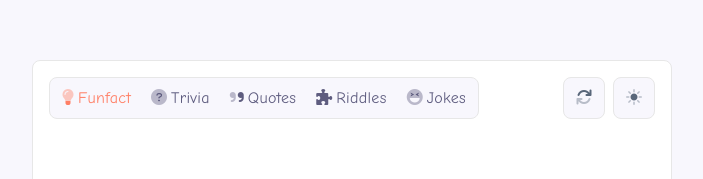
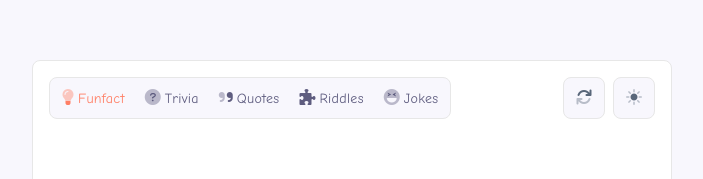
Before and after one commit to dwiwijaya/dailysnippets, a Next.js app: page / in a window 1280 px wide. Shown: the part 180-359 px from the top of the page, without its empty margins (288-991 px from the left). Built offline with nearby package versions, Linux system fonts and the light colour scheme.

Commit message:
style: navbar

```diff
--- a/src/components/layouts/Nav.jsx
+++ b/src/components/layouts/Nav.jsx
@@ -23,10 +23,10 @@ const Nav = () => {
                     <Link
                         key={item.href}
                         href={item.href}
-                        className={`text-text ${pathname == item.href ? '!text-primary' : ''}`} // Tambahkan kelas aktif jika path sesuai
+                        className={`group text-text ${pathname == item.href ? '!text-primary' : ''}`} // Tambahkan kelas aktif jika path sesuai
                     >
-                        <i className={item.icon}></i>
-                        <span className='hidden sm:inline sm:ml-1'>{item.label}</span>
+                        <i className={`${item.icon} group-active:scale-90 transition-all duration-200 ease-in-out`}></i>
+                        <span className={` hidden text-sm sm:inline sm:ml-1 ${pathname == item.href ? '!inline ml-1' : ''}`}>{item.label}</span>
                     </Link>
                 ))}
             </nav>
```
